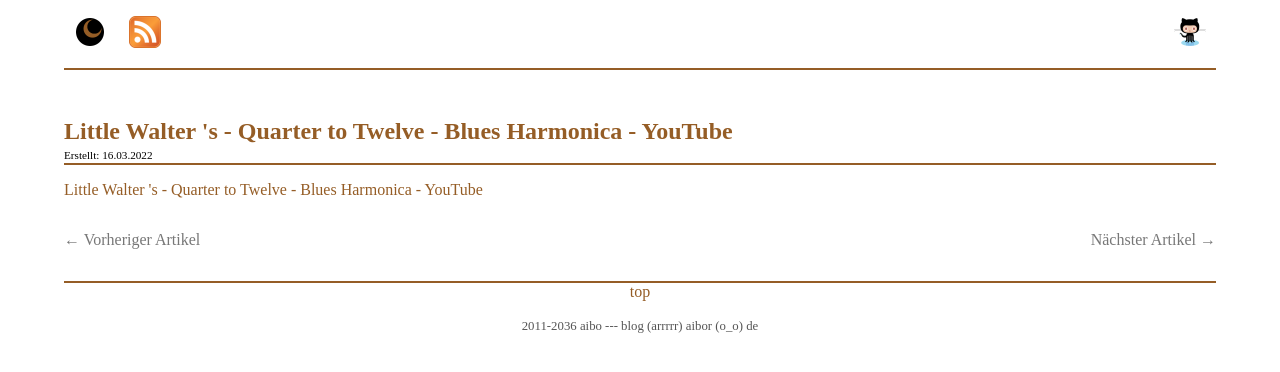
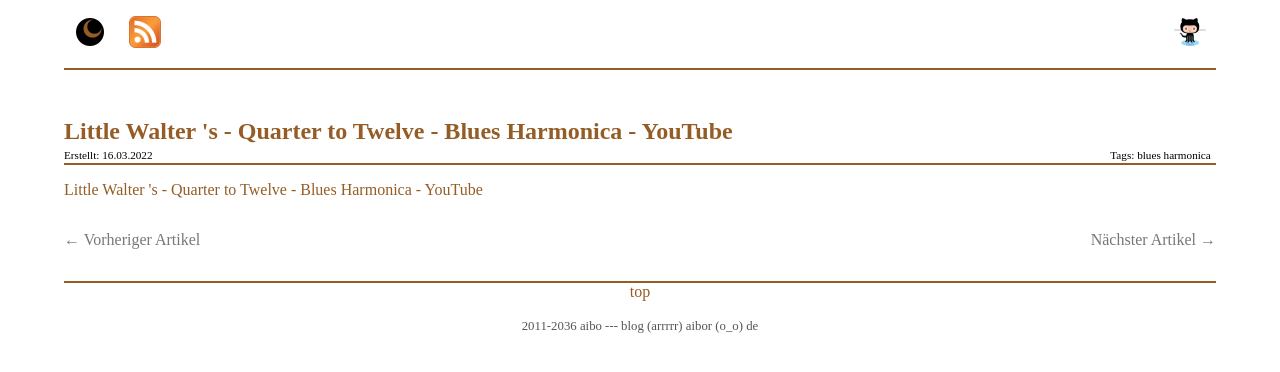
Before and after one commit to aibor/aibor.github.com, a Jekyll site: the page built from _posts/2022-03-16-112204.html, in a window 1280 px wide. Shown: the top 372 px of the page. Built offline with Jekyll 4.4.1, drawn with Linux system fonts in a browser that asks for light colours.

Commit message:
add missing harp tags

```diff
--- a/_posts/2022-03-16-112204.html
+++ b/_posts/2022-03-16-112204.html
@@ -4,5 +4,6 @@
 date: 2022-03-16 11:22:42
 title: "Little Walter &#39;s  - Quarter to Twelve - Blues Harmonica - YouTube"
 linkurl: "https://www.youtube.com/watch?v=kDgXbRJDIg8"
+tags: blues harmonica
 ---
 <a href="{{ page.linkurl }}" target="_blank" title='{{ page.title | escape_once }}'>{{ page.title | escape_once }}</a>
--- a/_posts/2022-03-17-185820.html
+++ b/_posts/2022-03-17-185820.html
@@ -4,5 +4,6 @@
 date: 2022-03-17 18:58:20
 title: "Take Five - Chromatic harmonica (Philip Achille) - YouTube"
 linkurl: "https://www.youtube.com/watch?v=lF3Q3J6LSJY"
+tags: harmonica
 ---
 <a href="{{ page.linkurl }}" target="_blank" title='{{ page.title | escape_once }}'>{{ page.title | escape_once }}</a>
```
